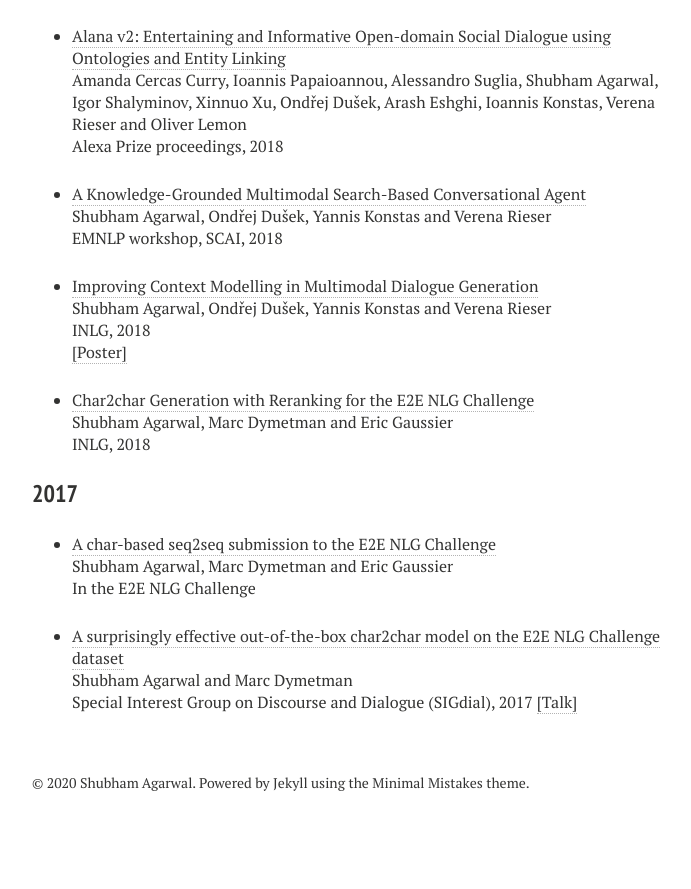
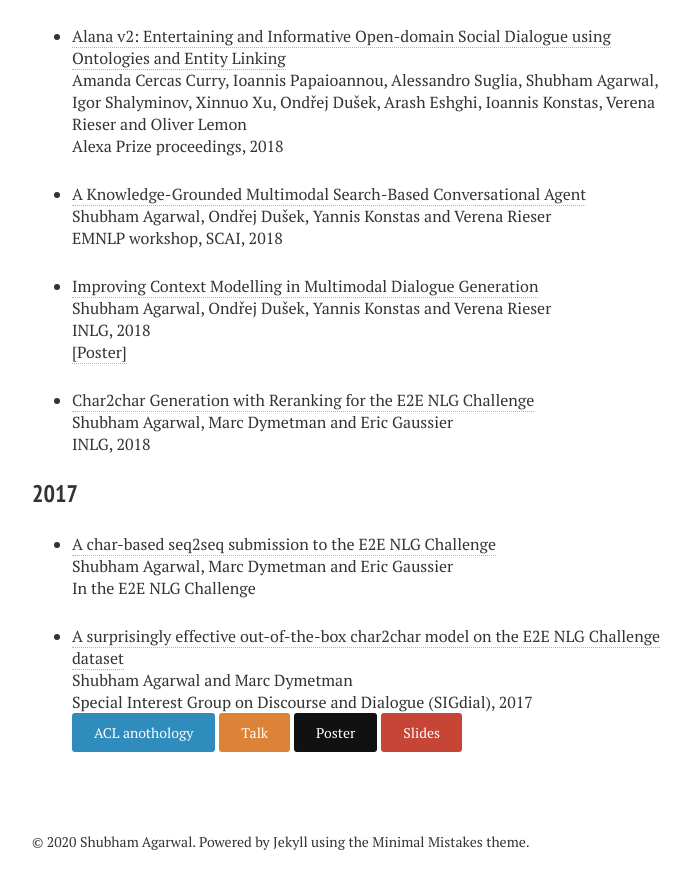
Before and after one commit to shubhamagarwal92/shubhamagarwal92.github.io, a Jekyll site: the page built from publications.md, in a window 1280 px wide and 900 px high, scrolled down 883 px. Shown: the top 889 px of the window, without its empty margins (288-979 px from the left). Built offline with Jekyll 4.4.1, drawn with Linux system fonts in a browser that asks for light colours; nearby versions of some CDN libraries; before the commit the page ends 1724 px from its top, so only the background shows below that.

Commit message:
Update publications.md

```diff
--- a/publications.md
+++ b/publications.md
@@ -57,4 +57,7 @@ In the E2E NLG Challenge
 * [A surprisingly effective out-of-the-box char2char model on the E2E NLG Challenge dataset](https://www.aclweb.org/anthology/W17-5519.pdf) <br />
 Shubham Agarwal and Marc Dymetman <br />
 Special Interest Group on Discourse and Dialogue (SIGdial), 2017
-<a href="https://www.superlectures.com/sigdial2017/a-surprisingly-effective-out-of-the-box-char2char-model-on-the-e2e-nlg-challenge-dataset"  target="_blank">[Talk]</a>
+[<button type="button" class="btn btn-info">ACL anothology</button>](https://www.aclweb.org/anthology/W17-5519.pdf)
+[<button type="button" class="btn btn-warning">Talk</button>](https://www.superlectures.com/sigdial2017/a-surprisingly-effective-out-of-the-box-char2char-model-on-the-e2e-nlg-challenge-dataset)
+[<button type="button" class="btn">Poster</button>](https://drive.google.com/file/d/1q2c5xhVBizEbtl4fGnMmuoGznN-tCsYR/view?usp=sharing)
+[<button type="button" class="btn btn-danger">Slides</button>](https://drive.google.com/file/d/1dInbTlp3yqXQw4bpkXER1fj3sZ9bojoN/view?usp=sharing)
```
